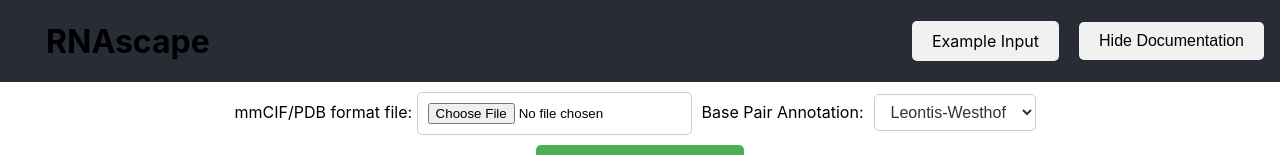
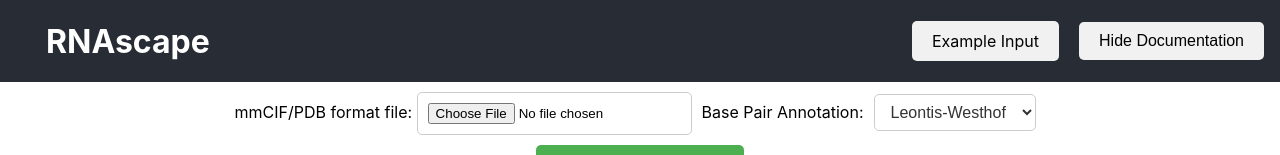
Before and after one commit to timkartar/RNAscape, a React (Create React App) app in the folder frontend/: page / in a window 1280 px wide. Shown: the top 155 px of the page. Built offline with nearby package versions, Linux system fonts and the light colour scheme.

Commit message:
color fix example input

```diff
--- a/frontend/src/TopRow.css
+++ b/frontend/src/TopRow.css
@@ -38,7 +38,7 @@
   font-size: 2rem;
 }
 
-.top-row, .main {
+.main {
   color: inherit; /* blue colors for links too */
   text-decoration: inherit; /* no underline */
 }
```
Also changed, not shown: 6 other files (tests, documents, lock files or other folders).
